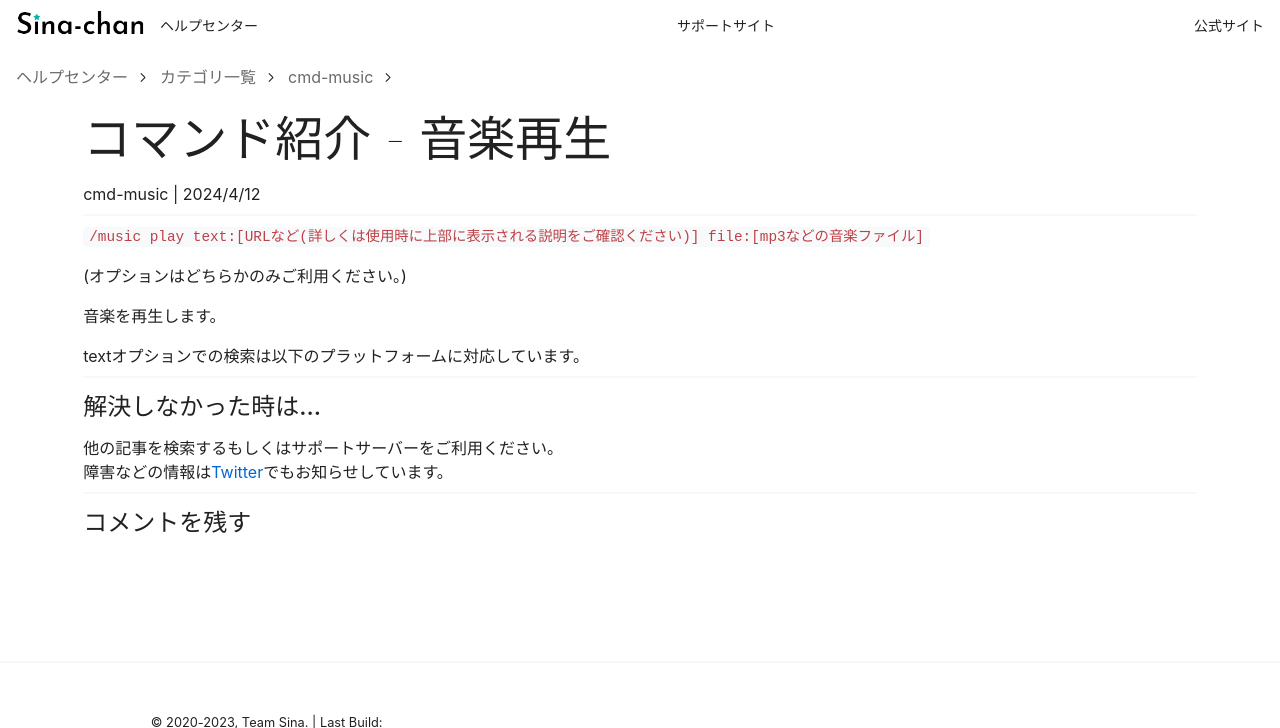
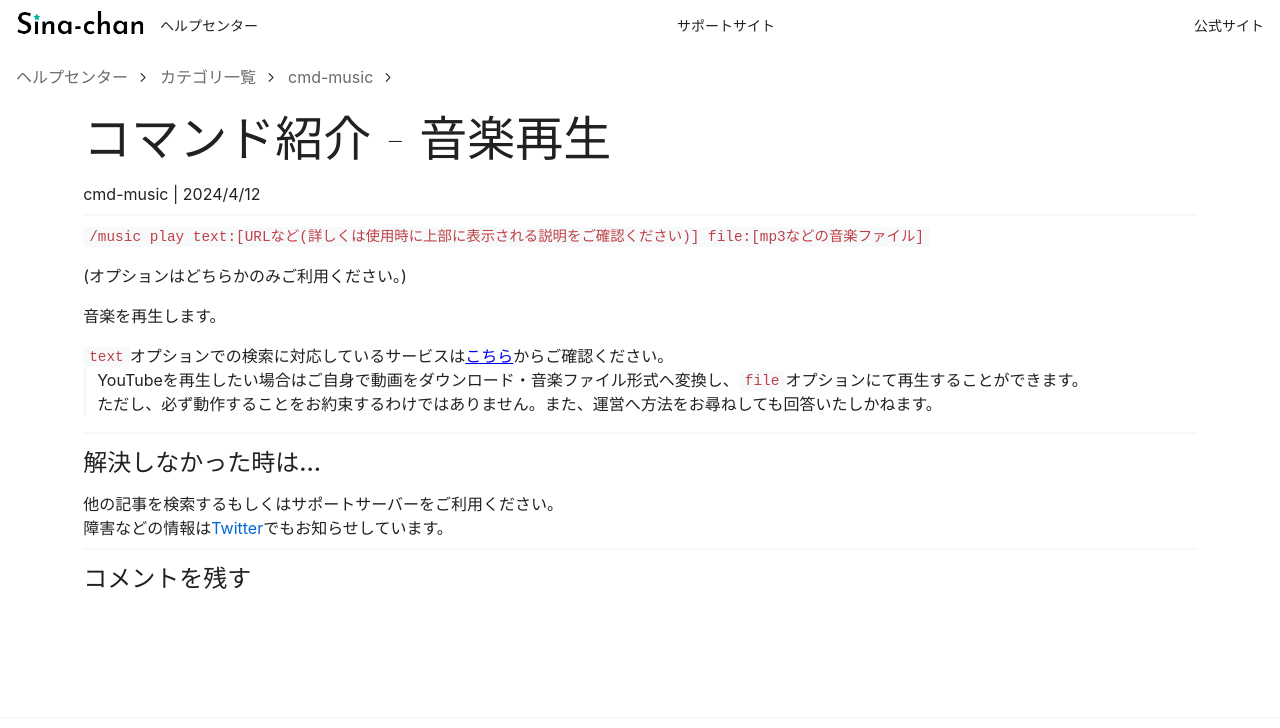
Before and after one commit to SinaKitagami/sina-helpcenter, a Jekyll site: the page built from _posts/command/music/2024-04-12-play.md, in a window 1280 px wide and 900 px high, cut to the strip 0-728 px from the top of the window. Built offline with Jekyll 4.4.1, drawn with Linux system fonts in a browser that asks for light colours; comment, search, counter and statistics services are not loaded.

Commit message:
update play

```diff
--- a/_posts/command/music/2024-04-12-play.md
+++ b/_posts/command/music/2024-04-12-play.md
@@ -11,4 +11,6 @@ category: "cmd-music"
 
 音楽を再生します。
 
-textオプションでの検索は以下のプラットフォームに対応しています。
+`text`オプションでの検索に対応しているサービスは<a href="https://home.sina-chan.com/supportedsites" class="a-orange">こちら</a>からご確認ください。
+
+> YouTubeを再生したい場合はご自身で動画をダウンロード・音楽ファイル形式へ変換し、`file`オプションにて再生することができます。<br>ただし、必ず動作することをお約束するわけではありません。また、運営へ方法をお尋ねしても回答いたしかねます。
```
